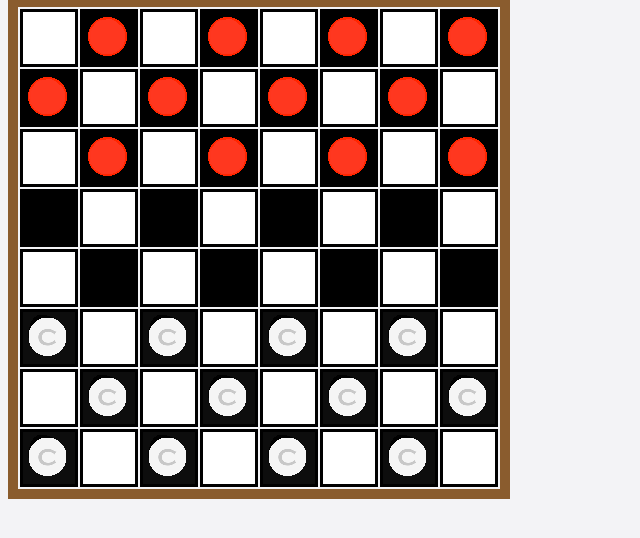
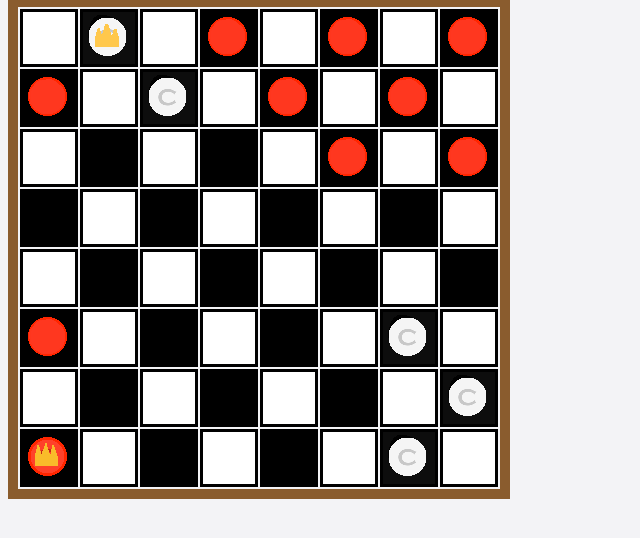
Before and after one commit to hjwouden/Checkers, a plain HTML site: page Main.html in a window 1280 px wide. Shown: the part 82-620 px from the top of the page, without its empty margins (0-640 px from the left). Drawn offline with Linux system fonts and the light colour scheme.

Commit message:
Updated Model, new King pcs, kings css
added in King Pieces, Model shows a sample game in progress, push new
game to show new board. Almost done for Submitting Assn3

```diff
--- a/model.js
+++ b/model.js
@@ -1,7 +1,48 @@
 //model.js for keeping track of checkers game board state
+
+//Variables used in arrays / (validate move)
+//0 = White Space, (Invalid Move)
+//1 = Red Piece, (Valid Move)
+//3 = Red Piece King
+//2 = White Piece
+//4 = White Piece King
+
 var black = 1;
 var red = 2;
 var board;
+
+
+//Array that is the layout of Starting Game
+var StartBoard = [0,1,0,1,0,1,0,1,
+                  1,0,1,0,1,0,1,0,
+                  0,1,0,1,0,1,0,1,
+                  0,0,0,0,0,0,0,0,
+                  0,0,0,0,0,0,0,0,
+                  2,0,2,0,2,0,2,0,
+                  0,2,0,2,0,2,0,2,
+                  2,0,2,0,2,0,2,0];
+
+//Array shows all valid move locations
+//   valid moves have 1. invalid 0
+var ValidMove = [0,1,0,1,0,1,0,1,
+                 1,0,1,0,1,0,1,0,
+                 0,1,0,1,0,1,0,1,
+                 1,0,1,0,1,0,1,0,
+                 0,1,0,1,0,1,0,1,
+                 1,0,1,0,1,0,1,0,
+                 0,1,0,1,0,1,0,1,
+                 1,0,1,0,1,0,1,0,];
+
+//Sample of Game State, for showing
+//draw class, delete in final//
+var SampleGameState =   [0,4,0,1,0,1,0,1,
+                         1,0,2,0,1,0,1,0,
+                         0,0,0,0,0,1,0,1,
+                         0,0,0,0,0,0,0,0,
+                         0,0,0,0,0,0,0,0,
+                         1,0,0,0,0,0,2,0,
+                         0,0,0,0,0,0,0,2,
+                         3,0,0,0,0,0,2,0];
 
 //Array shows the current Game State
 var CurrentGame = [0,1,0,1,0,1,0,1,
@@ -13,18 +54,11 @@ var CurrentGame = [0,1,0,1,0,1,0,1,
                    0,2,0,2,0,2,0,2,
                    2,0,2,0,2,0,2,0];
 
-//Array that is the layout of Starting Game
-var StartBoard = [0,1,0,1,0,1,0,1,
-                  1,0,1,0,1,0,1,0,
-                  0,1,0,1,0,1,0,1,
-                  0,0,0,0,0,0,0,0,
-                  0,0,0,0,0,0,0,0,
-                  2,0,2,0,2,0,2,0,
-                  0,2,0,2,0,2,0,2,
-                  2,0,2,0,2,0,2,0];
+
 
 var gameboard = document.getElementById("gameboard");
 newGame();
+drawCurrentGameBoard(SampleGameState);
 
 //function draws the starting Gameboard
 function newGame(){
@@ -33,11 +67,9 @@ function newGame(){
         for(var j = 0; j<8; j++){
             var cell = gameboard.rows[i].cells[j];
             if (StartBoard[k] == 1) {
-                //cell.id = "redPC";
                 cell.className = "redPC";
             }
             else if (StartBoard[k] == 2) {
-                //cell.id = "whitePC";
                 cell.className = "whitePC";
             }
             k++;
@@ -47,17 +79,59 @@ function newGame(){
 
 function UpdateMove(){
     //1 check if move is valid
+    validateMove(From, To, CurrentGame);
     //2 update current game array
+    updateGameArray(From, To);
     //3 update view, change className from piece to black, and from black to piece
+    drawCurrentGameBoard(CurrentGame);
 }
 
-//Array shows all valid move locations
-//   valid moves have 1. invalid 0
-var ValidMove = [0,1,0,1,0,1,0,1,
-                 1,0,1,0,1,0,1,0,
-                 0,1,0,1,0,1,0,1,
-                 1,0,1,0,1,0,1,0,
-                 0,1,0,1,0,1,0,1,
-                 1,0,1,0,1,0,1,0,
-                 0,1,0,1,0,1,0,1,
-                 1,0,1,0,1,0,1,0,];
+//function takes a gameboard array, updates the view by changing cells className to correct label
+function drawCurrentGameBoard(movepieces){
+    var k = 0;
+    for(var i = 0; i<8; i++){
+        for(var j = 0; j<8; j++){
+            var cell = gameboard.rows[i].cells[j];
+            if (movepieces[k] == 1) {
+                //piece is a red piece, set class to redPC
+                cell.className = "redPC";
+            }
+            else if (movepieces[k] == 2) {
+                //piece is a white piece, set class to whitePC
+                cell.className = "whitePC";
+            }
+            else if (movepieces[k] == 3) {
+                //piece is a red King, set class to redPCKing
+                cell.className = "redPCKing";
+            }
+            else if (movepieces[k] == 4) {
+                //piece is a white King, set class to whitePCKing
+                cell.className = "whitePCKing";
+            }
+            else if (movepieces[k] == 0) {
+                //board is empty, see if should be a white square or black.
+                if (ValidMove[k] == 1) {
+                    cell.className = "black";
+                }
+                else{
+                cell.className = "white";
+                }
+            }
+            k++;
+        }
+    }
+}
+
+function updateGameArray(from, to){
+    //a move was made, update the array to reflect current
+    // game state. take from, set to 0, put team piece in to position
+    //check if they make any jumps
+    //check if on back row to become a king
+}
+
+function validateMove(from, to, currentgame){
+    //see if move from -> to is a valid move, not hitting pieces in current game
+    //taking available jumps.
+    //return error if problem.
+    //if no problems and move is good return true.
+}
--- a/style.css
+++ b/style.css
@@ -19,6 +19,16 @@
 }
 .whitePC{
     background-image:url('WhitePC.png');
+    width: 50px;
+    height: 50px;
+}
+.redPCKing{
+    background-image:url('RedPCKing.png');
+    width: 50px;
+    height: 50px;
+}
+.whitePCKing{
+    background-image:url('WhitePCKing.png');
     width: 50px;
     height: 50px;
 }
```
Also changed, not shown: RedPCKing.png (added), WhitePCKing.png (added). Lines whose indentation alone changed are shown as unchanged.
